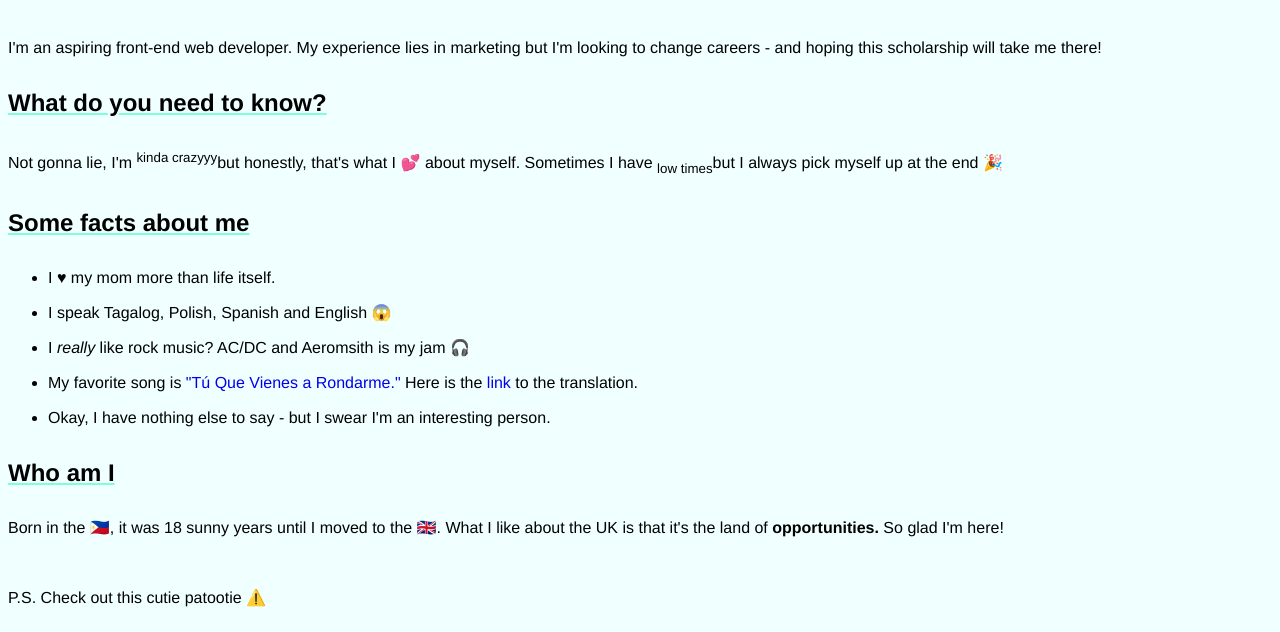
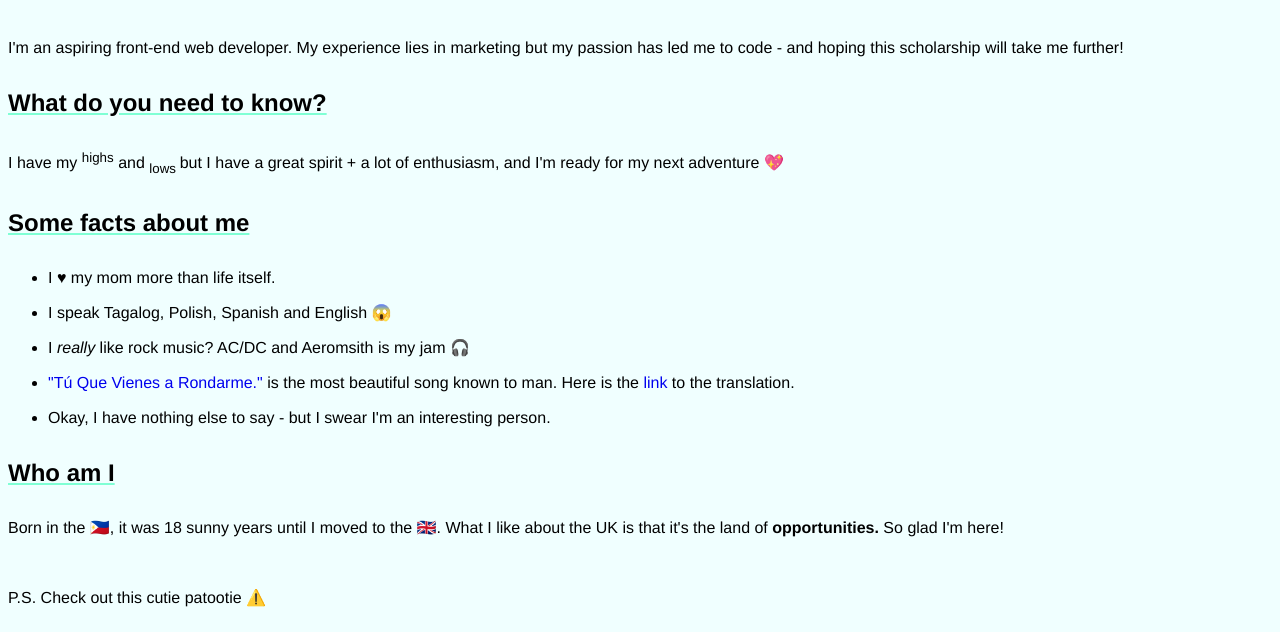
Before and after one commit to monnieking/personalwebsite, a plain HTML site: page index.html in a window 1280 px wide. Shown: the part 168-800 px from the top of the page. Drawn offline with Linux system fonts and the light colour scheme.

Commit message:
text changes

```diff
--- a/index.html
+++ b/index.html
@@ -25,13 +25,15 @@
 
     <section>
         <p>I'm an aspiring front-end web developer. My
-            experience lies in marketing but I'm looking to change careers - and hoping this scholarship will take me there!</p>
+            experience lies in marketing but my passion has led me to code - and hoping this scholarship will take me
+            further!</p>
     </section>
 
     <section>
         <h2>What do you need to know?</h2>
-        <p>Not gonna lie, I'm <sup>kinda crazyyy</sup>but honestly, that's what I 💕 about myself. Sometimes I have
-            <sub>low times</sub>but I always pick myself up at the end 🎉
+        <p>
+            I have my <sup>highs</sup> and
+            <sub>lows </sub>but I have a great spirit + a lot of enthusiasm, and I'm ready for my next adventure 💖
         </p>
     </section>
 
@@ -41,7 +43,10 @@
             <li>I &hearts; my mom more than life itself.</li>
             <li>I speak Tagalog, Polish, Spanish and English 😱</li>
             <li>I<em> really</em> like rock music? AC/DC and Aeromsith is my jam 🎧</li>
-        <li>My favorite song is <a href="https://www.youtube.com/watch?v=MbmFqUtK2aw">"Tú Que Vienes a Rondarme."</a> Here is the <a href="https://lyricstranslate.com/en/t%C3%BA-que-vienes-rondarme-you-who-come-surround-me.html">link</a> to the translation.</li>
+            <li><a href="https://www.youtube.com/watch?v=MbmFqUtK2aw">"Tú Que Vienes a Rondarme."</a> is the most
+                beautiful song known to man. Here is the <a
+                    href="https://lyricstranslate.com/en/t%C3%BA-que-vienes-rondarme-you-who-come-surround-me.html">link</a>
+                to the translation.</li>
 
             <li>Okay, I have nothing else to say - but I swear I'm an interesting person.</li>
         </ul>
@@ -49,7 +54,8 @@
         <h2>Who am I</h2>
 
         <section>
-        Born in the 🇵🇭, it was 18 sunny years until I moved to the 🇬🇧. What I like about the UK is that it's the land of <strong>opportunities.</strong> So glad I'm here!
+            Born in the 🇵🇭, it was 18 sunny years until I moved to the 🇬🇧. What I like about the UK is that it's the
+            land of <strong>opportunities.</strong> So glad I'm here!
             <br>
             <br>
             P.S. Check out this cutie patootie ⚠️
@@ -70,8 +76,6 @@
         </section>
     </section>
 
-    <br>
-
     <footer>
         <a href="index.html">Back to the start<a>
                 <h5>Copyright Monica Kutrowski. Made with &hearts; from her living room &copy;</h5>
```
Also changed, not shown: perstate.html (+1 -1 lines). Lines whose indentation alone changed are shown as unchanged.
